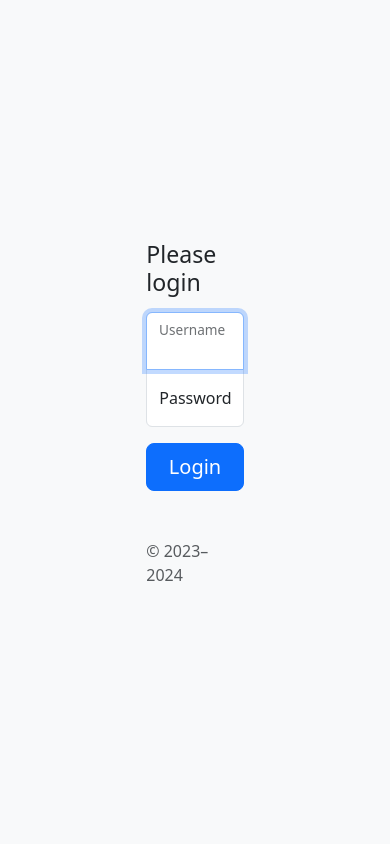
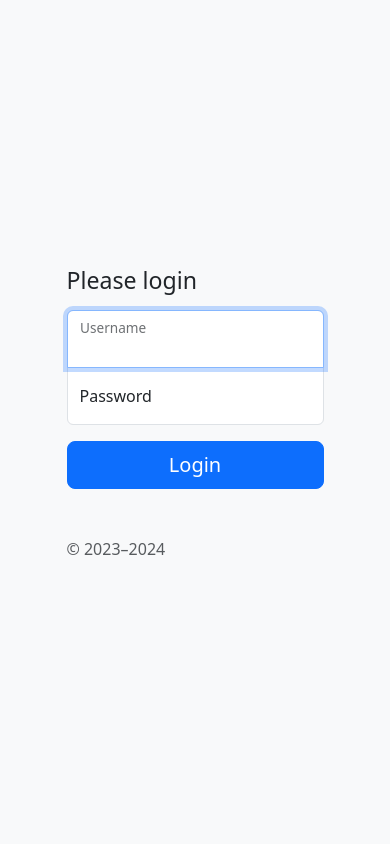
Before and after one commit to EmperorOwl/Velo, a Django app: page /velo/login in a window 390 px wide. Run offline with Django 5.2, Linux system fonts and the light colour scheme; some libraries are stand-ins or nearby versions.

Commit message:
Make login responsive on mobile

```diff
--- a/myapp/templates/login.html
+++ b/myapp/templates/login.html
@@ -28,7 +28,7 @@
 
 {% block main %}
     <div class='d-flex justify-content-center align-items-center min-vh-100 bg-light'>
-        <form class='form-login w-25' method='post'>
+        <form class='form-login' style='min-width: 25%' method='post'>
             {% csrf_token %}
             <h1 class='h3 mb-3 fw-normal'>Please login</h1>
             <div class='form-floating'>
```
